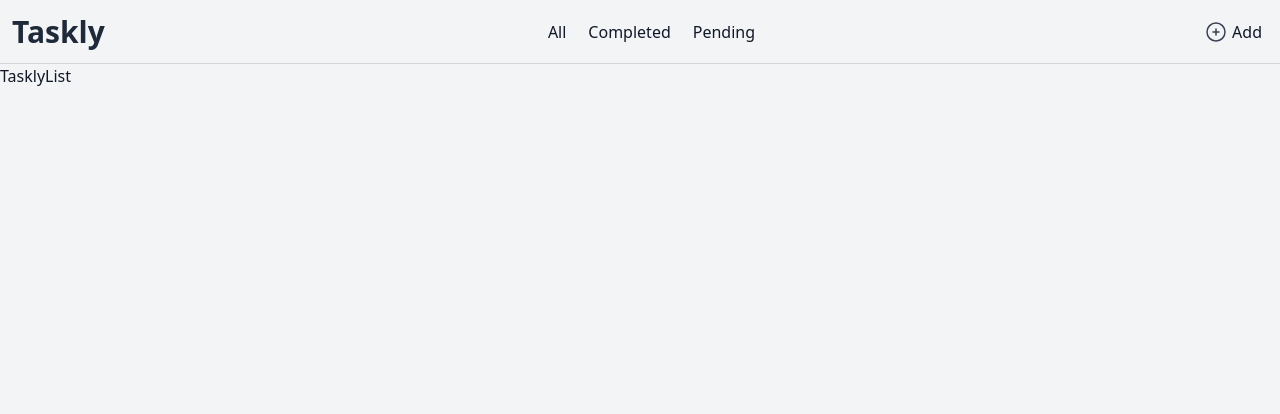
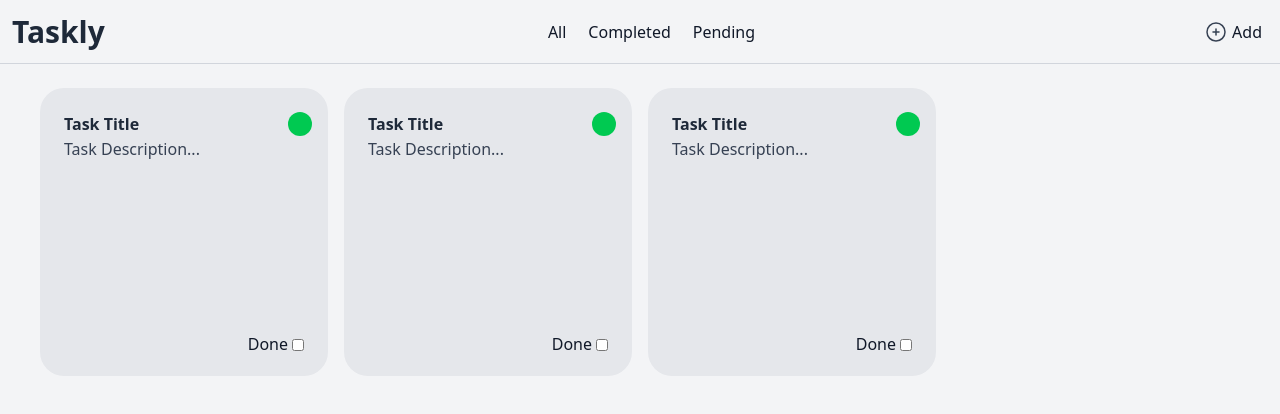
Before and after one commit to ImDoch/taskly, a React (Vite) app: page / in a window 1280 px wide. Shown: the top 414 px of the page. Built offline with nearby package versions, Linux system fonts and the light colour scheme.

Commit message:
Estilos iniciales de la sección principal

```diff
--- a/src/TasklyApp.tsx
+++ b/src/TasklyApp.tsx
@@ -1,10 +1,10 @@
 import { CustomHeader } from './shared/components/CustomHeader';
-import { Modal } from './shared/components/Modal';
+//import { Modal } from './shared/components/Modal';
 import { TaskList } from './taskly/components/TaskList';
 import { useTasklyUI } from './taskly/hooks/useTasklyUI';
 
 export const TasklyApp = () => {
-  const { modal, filterIsOpen, handleModal, handleFilter } = useTasklyUI();
+  const { filterIsOpen, handleModal, handleFilter } = useTasklyUI();
   return (
     <>
       <CustomHeader
--- a/src/taskly/components/TaskList.tsx
+++ b/src/taskly/components/TaskList.tsx
@@ -1,3 +1,59 @@
 export const TaskList = () => {
-  return <div>TasklyList</div>;
+  return (
+    <main>
+      <section className="p-6 grid grid-cols-[repeat(auto-fill,288px)] justify-center gap-4">
+        <article className="p-6 relative flex flex-col justify-between rounded-3xl aspect-square bg-gray-200">
+          <div>
+            <h2>Task Title</h2>
+            <p>Task Description...</p>
+          </div>
+          <div className="flex justify-end items-center gap-1">
+            <label htmlFor="done" className="leading-none">
+              Done
+            </label>
+            <input
+              id="done"
+              type="checkbox"
+              className="w-3 h-3 translate-y-[1px]"
+            />
+          </div>
+          <div className="w-6 h-6 absolute right-4 rounded-full bg-green-500"></div>
+        </article>
+        <article className="p-6 relative flex flex-col justify-between rounded-3xl aspect-square bg-gray-200">
+          <div>
+            <h2>Task Title</h2>
+            <p>Task Description...</p>
+          </div>
+          <div className="flex justify-end items-center gap-1">
+            <label htmlFor="done" className="leading-none">
+              Done
+            </label>
+            <input
+              id="done"
+              type="checkbox"
+              className="w-3 h-3 translate-y-[1px]"
+            />
+          </div>
+          <div className="w-6 h-6 absolute right-4 rounded-full bg-green-500"></div>
+        </article>
+        <article className="p-6 relative flex flex-col justify-between rounded-3xl aspect-square bg-gray-200">
+          <div>
+            <h2>Task Title</h2>
+            <p>Task Description...</p>
+          </div>
+          <div className="flex justify-end items-center gap-1">
+            <label htmlFor="done" className="leading-none">
+              Done
+            </label>
+            <input
+              id="done"
+              type="checkbox"
+              className="w-3 h-3 translate-y-[1px]"
+            />
+          </div>
+          <div className="w-6 h-6 absolute right-4 rounded-full bg-green-500"></div>
+        </article>
+      </section>
+    </main>
+  );
 };
```
